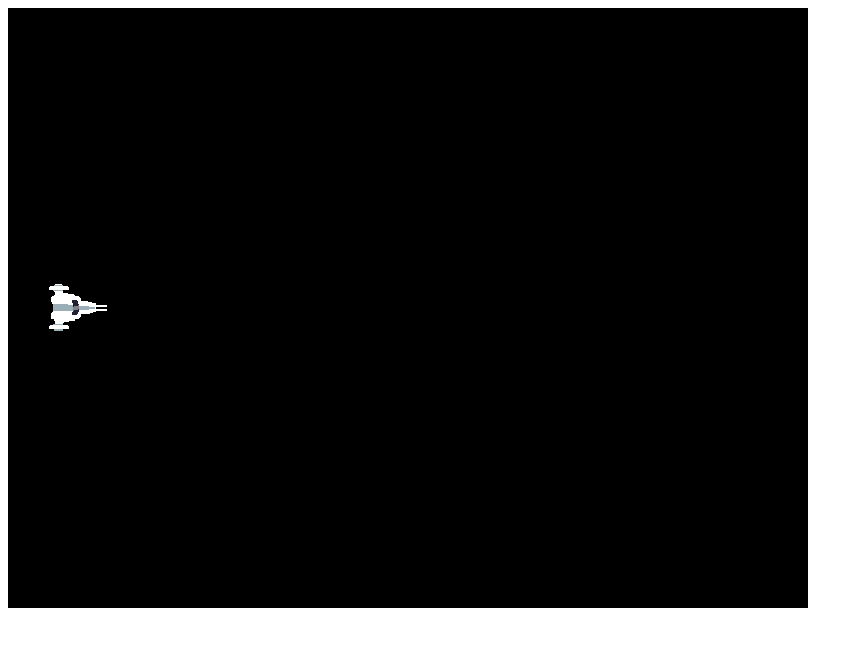
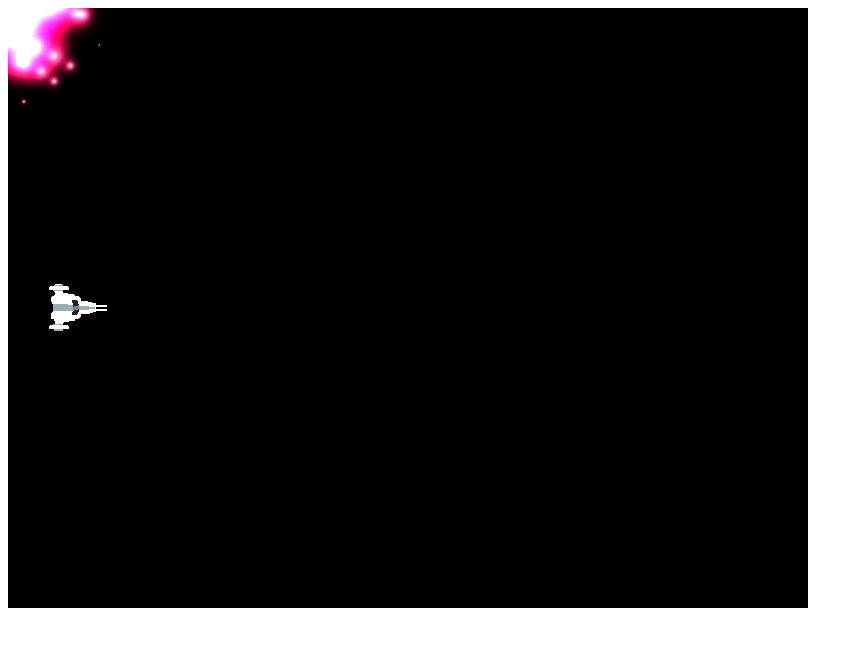
Before and after one commit to gdtovarm/gdtovarm.github.io, a plain HTML site: page index.html in a window 1280 px wide. Shown: the whole page, without its empty margins (0-863 px from the left). Drawn offline with Linux system fonts and the light colour scheme.

Commit message:
test particles

```diff
--- a/index.html
+++ b/index.html
@@ -36,8 +36,6 @@
 
         function create ()
         {
-
-
             this.anims.create({
                 key: "ship",
                 frames: this.anims.generateFrameNumbers("ship"),
@@ -61,15 +59,15 @@
             updatePlayerMovement.bind(this)();
             updatePlayerShooting.bind(this)();
             updateLasers.bind(this)();
-            /*var particles = this.add.particles('red');
+            var particles = this.add.particles('red');
 
-            var emitter = particles.createEmitter({
+            this.redParticleEmiter = particles.createEmitter({
                 speed: 100,
                 scale: { start: 1, end: 0 },
                 blendMode: 'ADD'
             });
 
-            var logo = this.physics.add.image(100, 100, 'logo');
+            /*var logo = this.physics.add.image(100, 100, 'logo');
 
             logo.setVelocity(100, 200);
             logo.setBounce(1, 1);
@@ -116,7 +114,7 @@
                             this.playerLasers.add(laser);
 
                             //this.sfx.laserPlayer.play();
-
+                            this.redParticleEmiter.startFollow(laser);
                             this.playerShootTick = 0;
                         }
                     }
```
Also changed, not shown: 1 other file.
